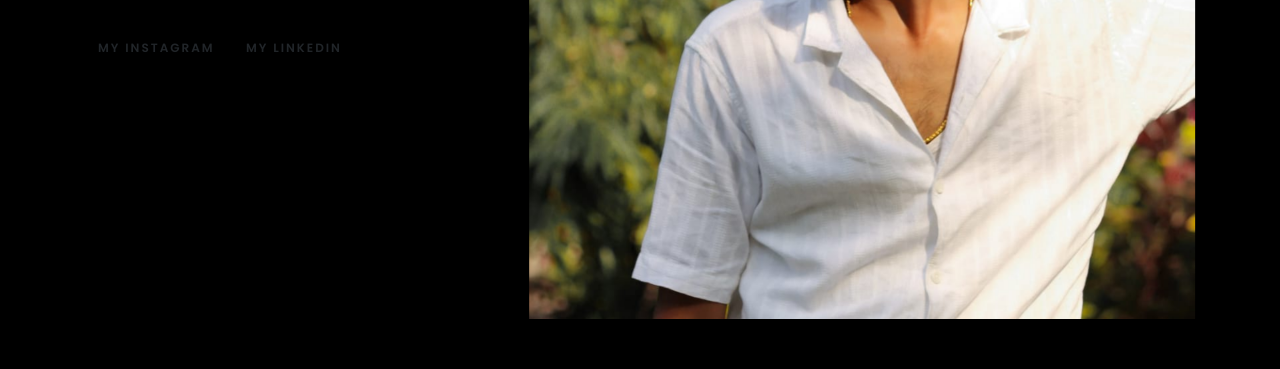
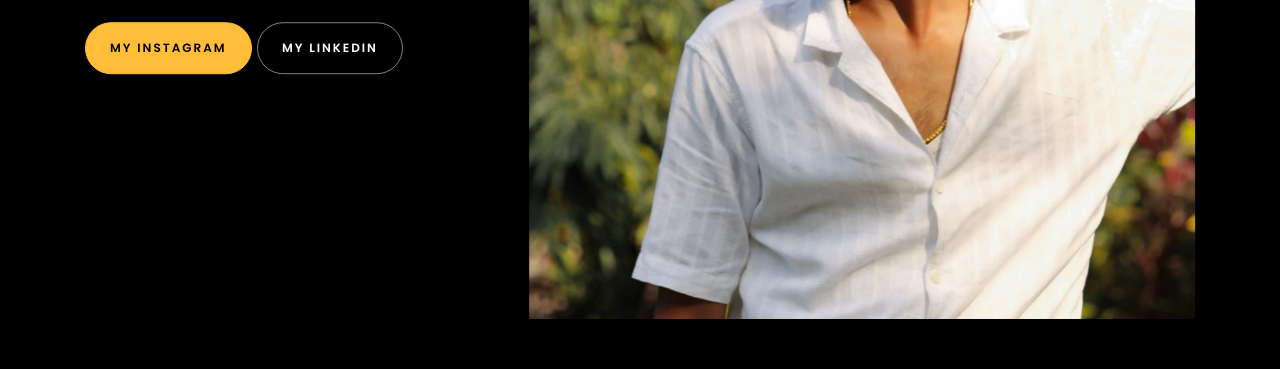
Before and after one commit to HRNikhil/Portfolio, a plain HTML site: page index.html in a window 1280 px wide. Shown: the part 431-800 px from the top of the page. Drawn offline with Linux system fonts and the light colour scheme; files whose address does not match are found by name.

Commit message:
Update index.html

```diff
--- a/index.html
+++ b/index.html
@@ -207,8 +207,8 @@
                   <!-- <h2 class="d-flex" style="margin-bottom: 0">With over 5 years of experience</h2> -->
                   <!-- <br> -->
                   <p>
-                    <a href="https://www.instagram.com/__machaiah?igsh=MWd2bXB3YnhuZWhybA=="class=btn btn-primary py-3 px-4">My Instagram</a>
-                    <a href="https://www.linkedin.com/in/nikhil-h-r-aa69842b8"class=btn btn-white btn-outline-white py-3 px-4">My Linkedin</a>
+                    <a href="https://www.instagram.com/__machaiah?igsh=MWd2bXB3YnhuZWhybA=="class="btn btn-primary py-3 px-4">My Instagram</a>
+                    <a href="https://www.linkedin.com/in/nikhil-h-r-aa69842b8"class="btn btn-white btn-outline-white py-3 px-4">My Linkedin</a>
                   </p>
                 </div>
               </div>
```
